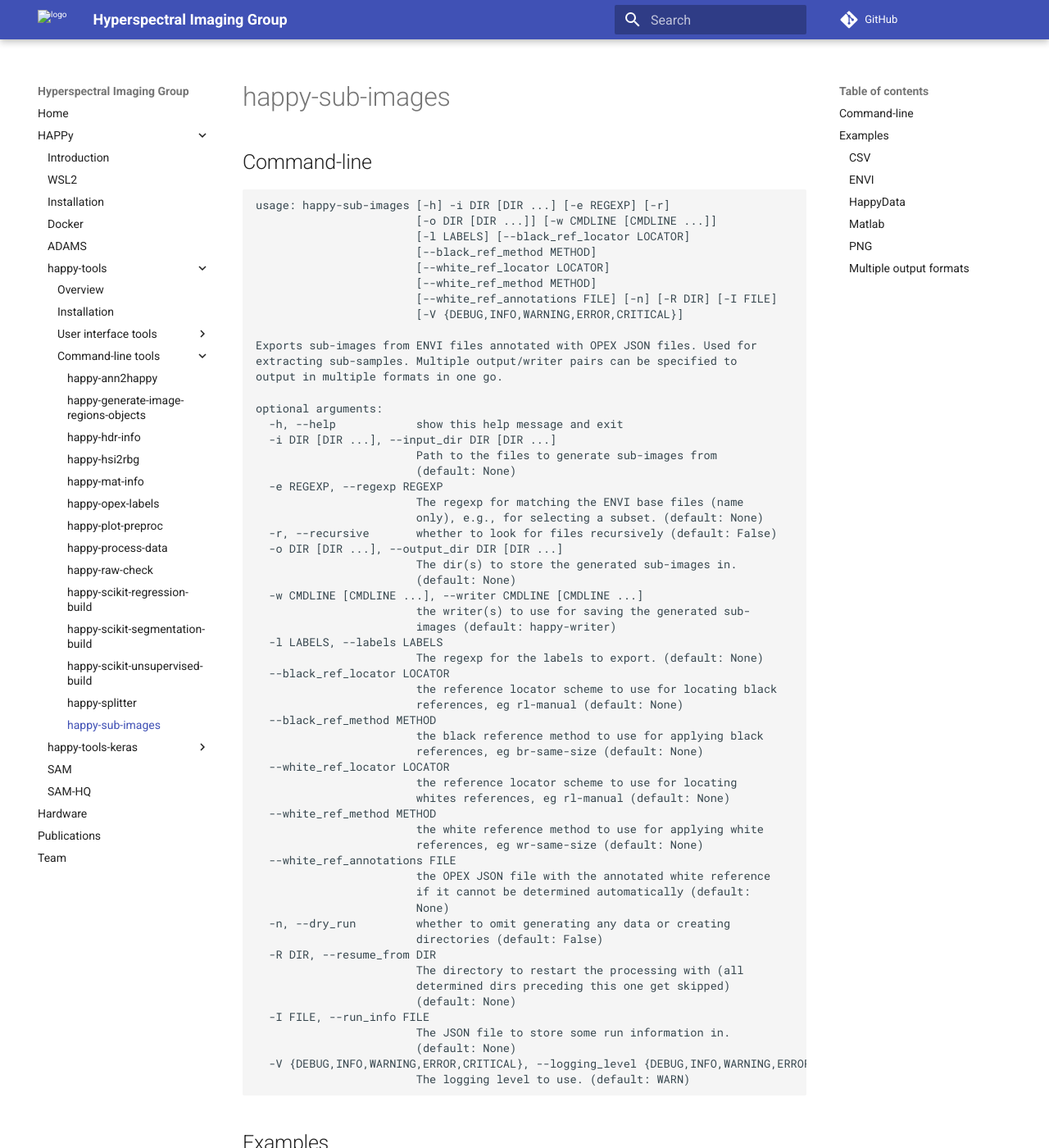
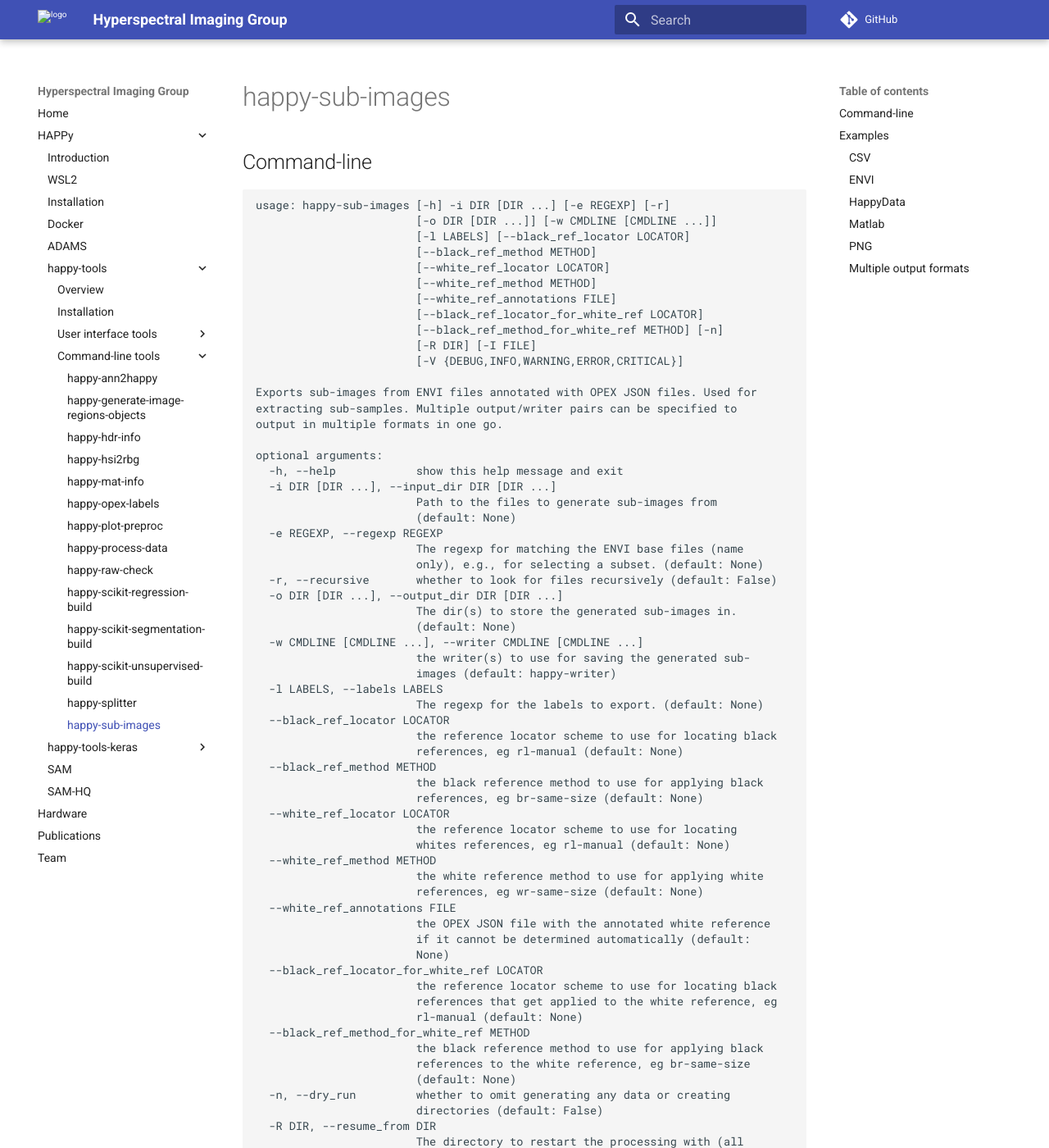
Before and after one commit to wairas/hsi-website, an MkDocs documentation site: the page built from docs/happy/happy_tools/happy-sub-images.md, in a window 1280 px wide and 1400 px high. Shown: the whole window at 82% size. Built offline with MkDocs 1.6.1 and Material for MkDocs 9.7.7, drawn with Linux system fonts in a browser that asks for light colours; comment, search, counter and statistics services are not loaded; some of the changed text lies outside the part shown.

Commit message:
updated help screen

```diff
--- a/docs/happy/happy_tools/happy-sub-images.md
+++ b/docs/happy/happy_tools/happy-sub-images.md
@@ -7,7 +7,10 @@ usage: happy-sub-images [-h] -i DIR [DIR ...] [-e REGEXP] [-r]
                         [--black_ref_method METHOD]
                         [--white_ref_locator LOCATOR]
                         [--white_ref_method METHOD]
-                        [--white_ref_annotations FILE] [-n] [-R DIR] [-I FILE]
+                        [--white_ref_annotations FILE]
+                        [--black_ref_locator_for_white_ref LOCATOR]
+                        [--black_ref_method_for_white_ref METHOD] [-n]
+                        [-R DIR] [-I FILE]
                         [-V {DEBUG,INFO,WARNING,ERROR,CRITICAL}]
 
 Exports sub-images from ENVI files annotated with OPEX JSON files. Used for
@@ -47,6 +50,14 @@ optional arguments:
                         the OPEX JSON file with the annotated white reference
                         if it cannot be determined automatically (default:
                         None)
+  --black_ref_locator_for_white_ref LOCATOR
+                        the reference locator scheme to use for locating black
+                        references that get applied to the white reference, eg
+                        rl-manual (default: None)
+  --black_ref_method_for_white_ref METHOD
+                        the black reference method to use for applying black
+                        references to the white reference, eg br-same-size
+                        (default: None)
   -n, --dry_run         whether to omit generating any data or creating
                         directories (default: False)
   -R DIR, --resume_from DIR
```
